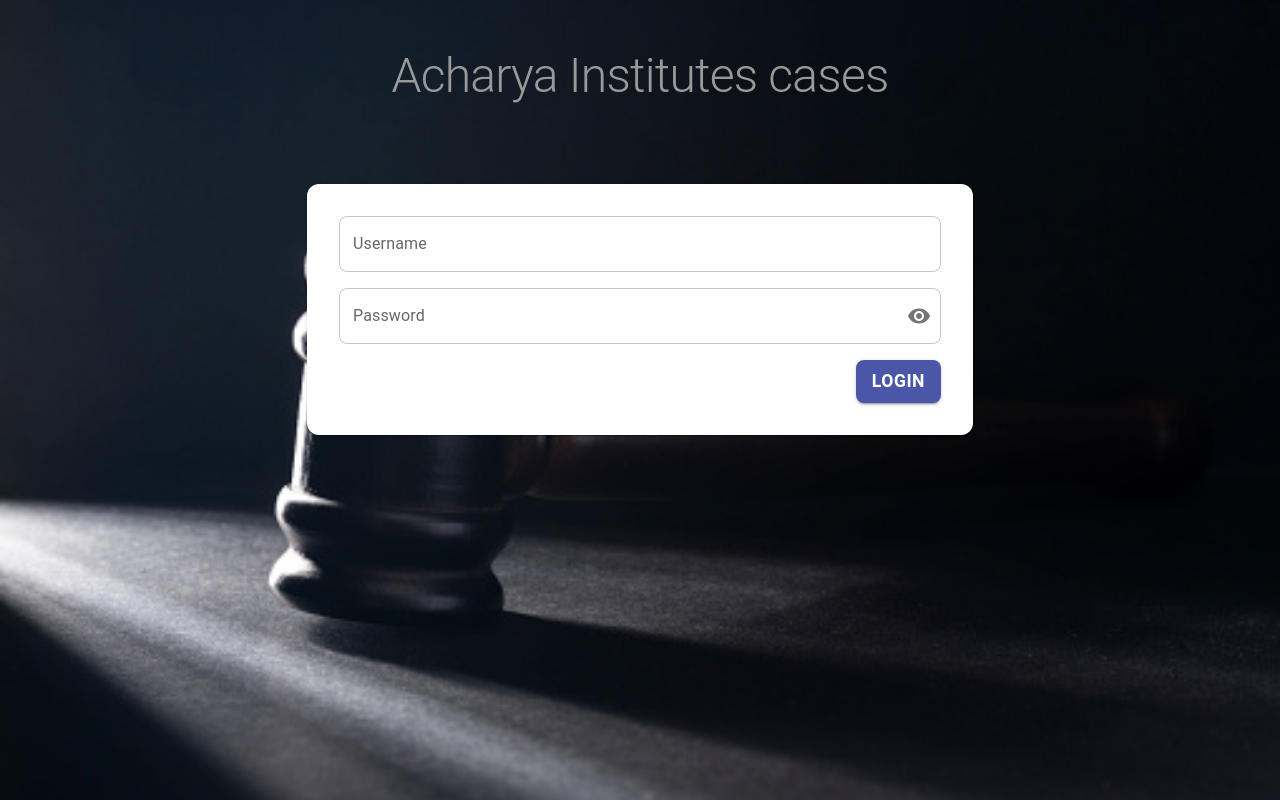
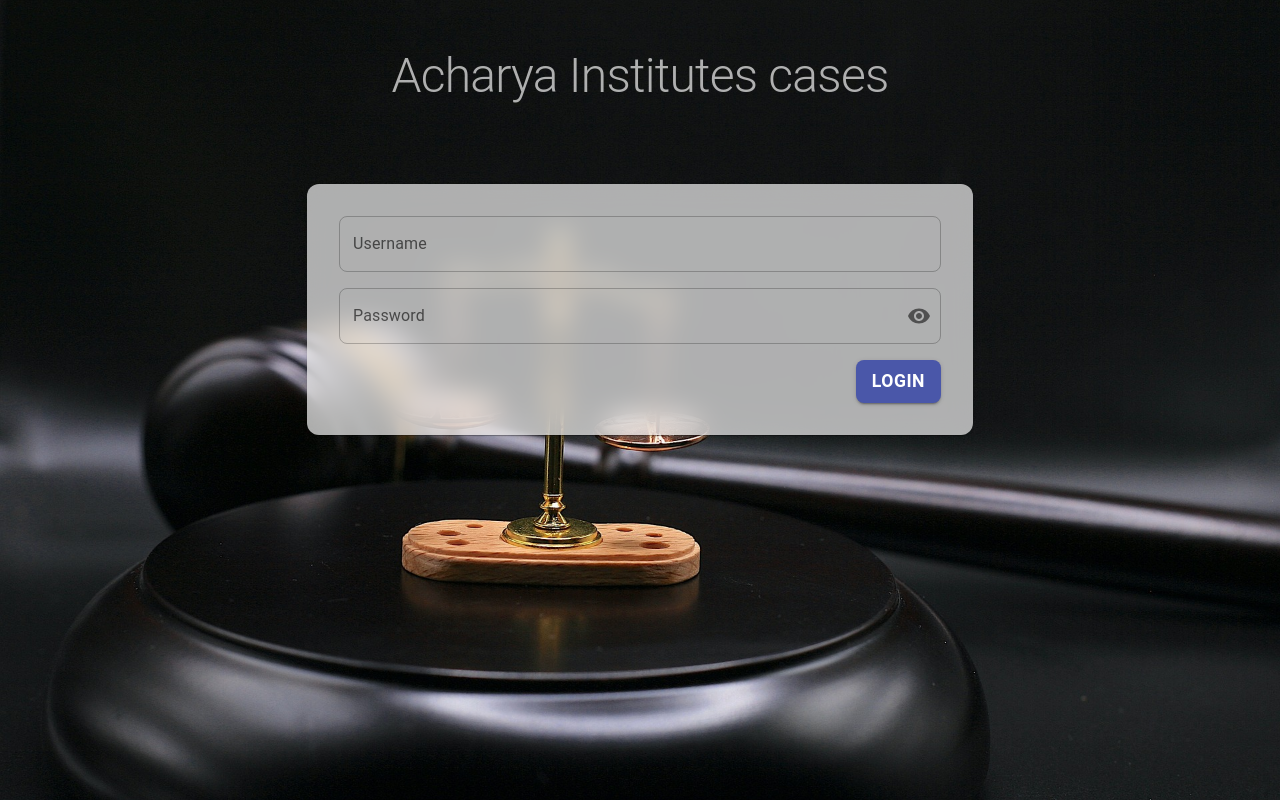
Before and after one commit to AcharyaUniversity/AcharyaLawsuits, a React (Create React App) app: page /Login in a window 1280 px wide. Built offline with nearby package versions, Linux system fonts and the light colour scheme.

Commit message:
update login page

```diff
--- a/src/containers/Login.jsx
+++ b/src/containers/Login.jsx
@@ -39,6 +39,7 @@ function Login() {
         backgroundImage: `url(${bg})`,
         backgroundSize: "cover",
         backgroundRepeat: "no-repeat",
+        backgroundPosition: "center",
         height: "100vh",
         pt: 6,
       }}
@@ -46,7 +47,7 @@ function Login() {
       <Typography
         variant="h1"
         sx={{
-          color: "#999",
+          color: "#fffa",
           fontSize: "3rem !important ",
           textAlign: "center",
         }}
@@ -61,6 +62,8 @@ function Login() {
           p: 4,
           borderRadius: 3,
           textAlign: "right",
+          background: "#fffa",
+          backdropFilter: "blur(13px)",
         }}
       >
         <Box component="form" onSubmit={handleSubmit}>
```
Also changed, not shown: src/assets/background.jpg.
